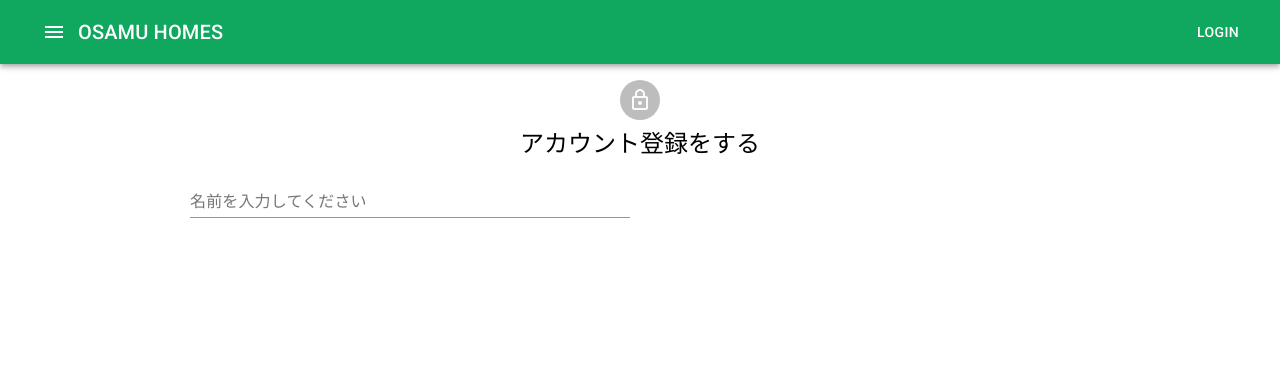
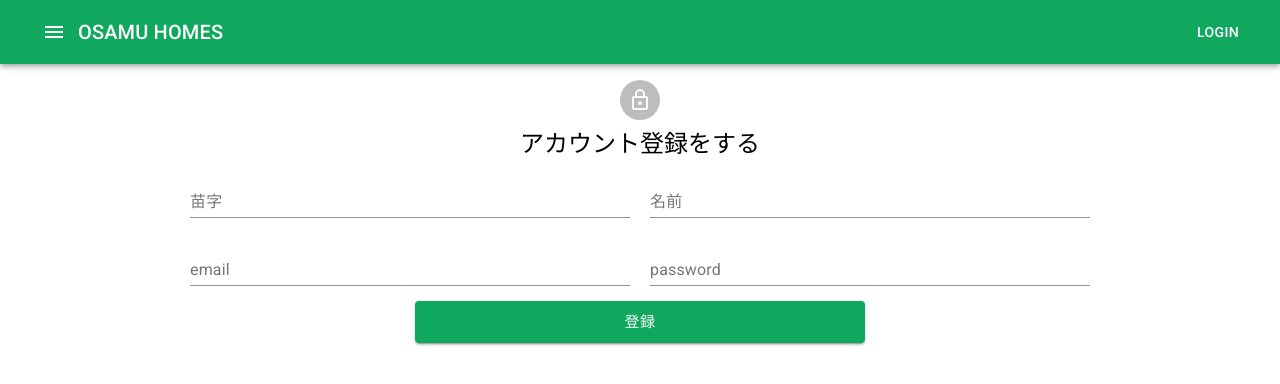
Before and after one commit to ninomiyadaisuke/homes-app, a React (Create React App) app in the folder homes-app/: page /auth/userregistration in a window 1280 px wide. Shown: the top 384 px of the page. Built offline with nearby package versions, Linux system fonts and the light colour scheme.

Commit message:
Create Form to Register Users3

```diff
--- a/homes-app/src/components/security/UserRegistration.js
+++ b/homes-app/src/components/security/UserRegistration.js
@@ -1,4 +1,4 @@
-import { Avatar, Container, TextField, Typography,Grid } from '@material-ui/core'
+import { Avatar, Container, TextField, Typography,Grid, Button } from '@material-ui/core'
 import React, { Component } from 'react'
 import LockOutLineIcon from "@material-ui/icons/LockOutlined"
 
@@ -16,6 +16,10 @@
   form: {
     width: "100%",
     marginTop: 10
+  },
+  submit: {
+    marginTop: 15,
+    marginBottom: 20
   }
 }
 
@@ -33,7 +37,23 @@
           <from style={style.form}>
             <Grid container spacing={2}>
               <Grid item md={6} xs={12}>
-                <TextField name="name" fullWidth label="名前を入力してください" />
+                <TextField name="name" fullWidth label="苗字" />
+              </Grid>
+              <Grid item md={6} xs={12} >
+                <TextField name="last name" fullWidth label="名前"/>
+              </Grid>
+              <Grid item md={6} xs={12} >
+                <TextField name="email" fullWidth label="email"/>
+              </Grid>
+              <Grid item md={6} xs={12} >
+                <TextField type="password" name="password" fullWidth label="password"/>
+              </Grid>
+            </Grid>
+            <Grid container justify="center">
+              <Grid item xs={12} md={6}>
+                <Button type="submit" variant="contained" fullWidth size="large" color="primary" style={style.submit}>
+                  登録
+                </Button>
               </Grid>
             </Grid>
           </from>
```
Also changed, not shown: 1 other file (tests, documents, lock files or other folders).
